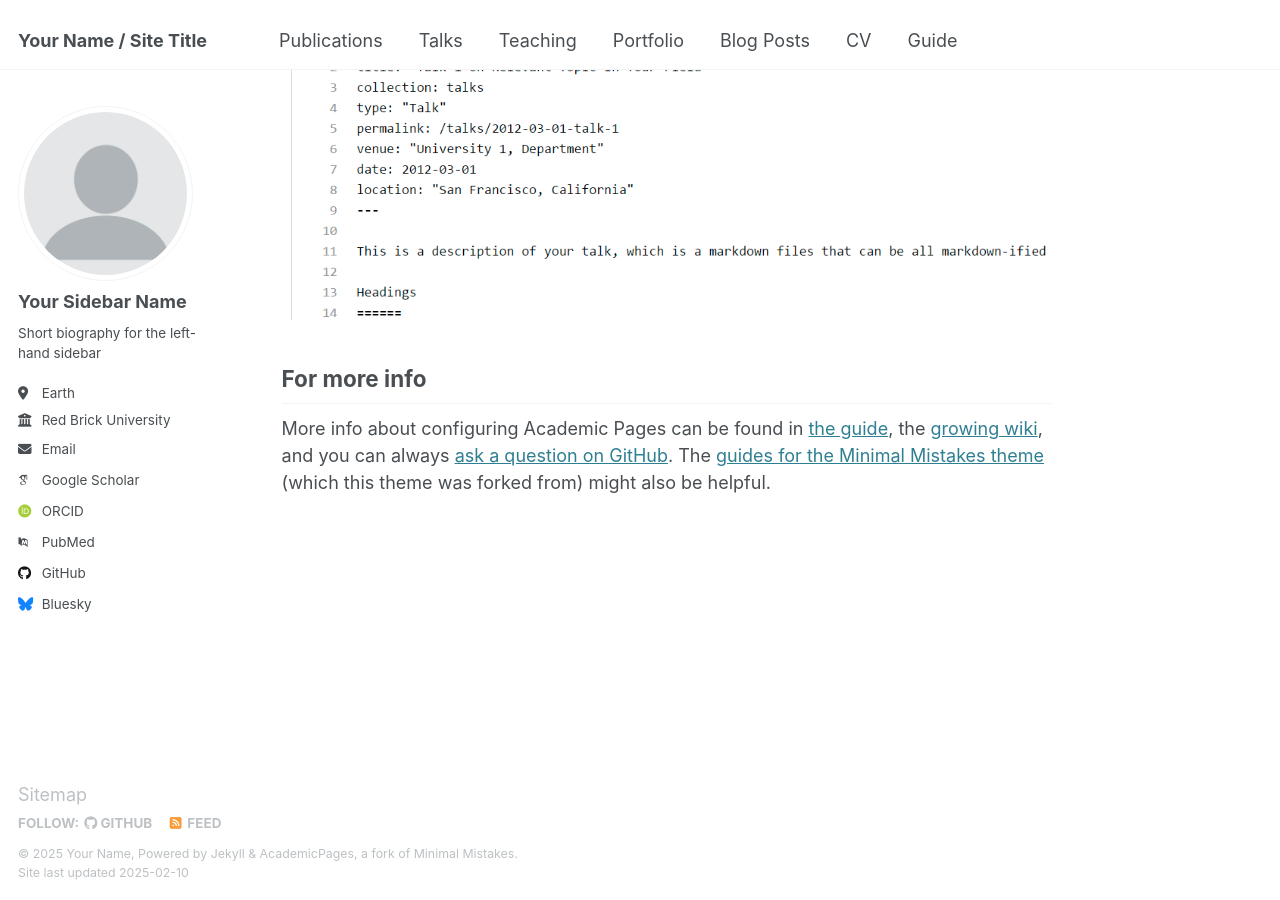
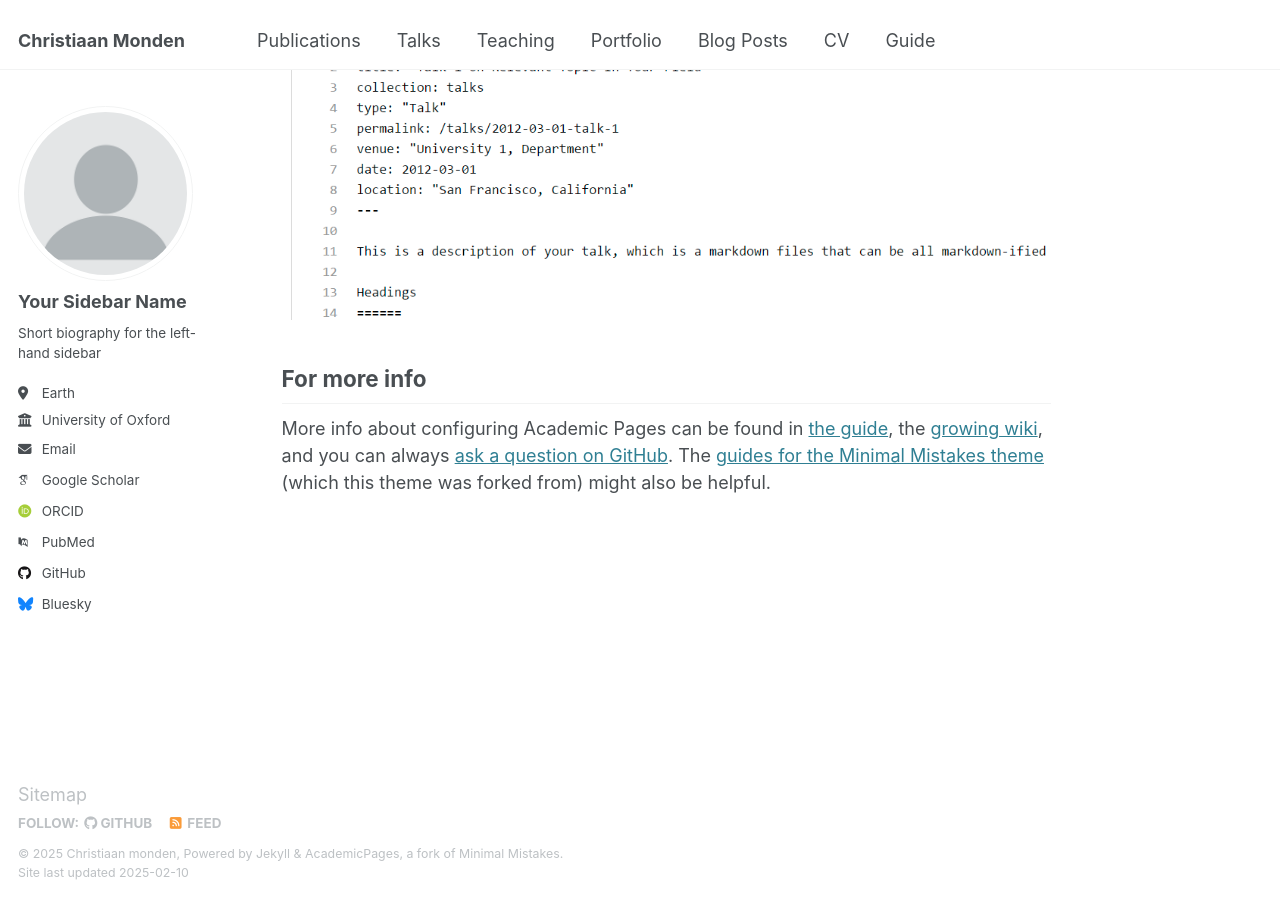
Before and after one commit to cwsmonden/cwsmonden.github.io, a Jekyll site: the page built from _pages/about.md, in a window 1280 px wide and 900 px high, scrolled down 2642 px. Built offline with Jekyll 4.4.1, drawn with Linux system fonts in a browser that asks for light colours; some web fonts are replaced.

Commit message:
Update _config.yml

```diff
--- a/_config.yml
+++ b/_config.yml
@@ -9,9 +9,9 @@
 # Basic Site Settings
 locale                   : "en-US"
 site_theme               : "default"
-title                    : "Your Name / Site Title"
+title                    : "Christiaan Monden"
 title_separator          : "-"
-name                     : &name "Your Name"
+name                     : &name "Christiaan monden"
 description              : &description "personal description"
 url                      : https://academicpages.github.io # the base hostname & protocol for your site e.g. "https://[your GitHub username].github.io"
 baseurl                  : "" # the subpath of your site, e.g. "/blog"
@@ -27,7 +27,7 @@ author:
   pronouns         : # example: "she/her"
   bio              : "Short biography for the left-hand sidebar"
   location         : "Earth"
-  employer         : "Red Brick University"
+  employer         : "University of Oxford"
   uri              : # URL
   email            : "none@example.org"
 
```
